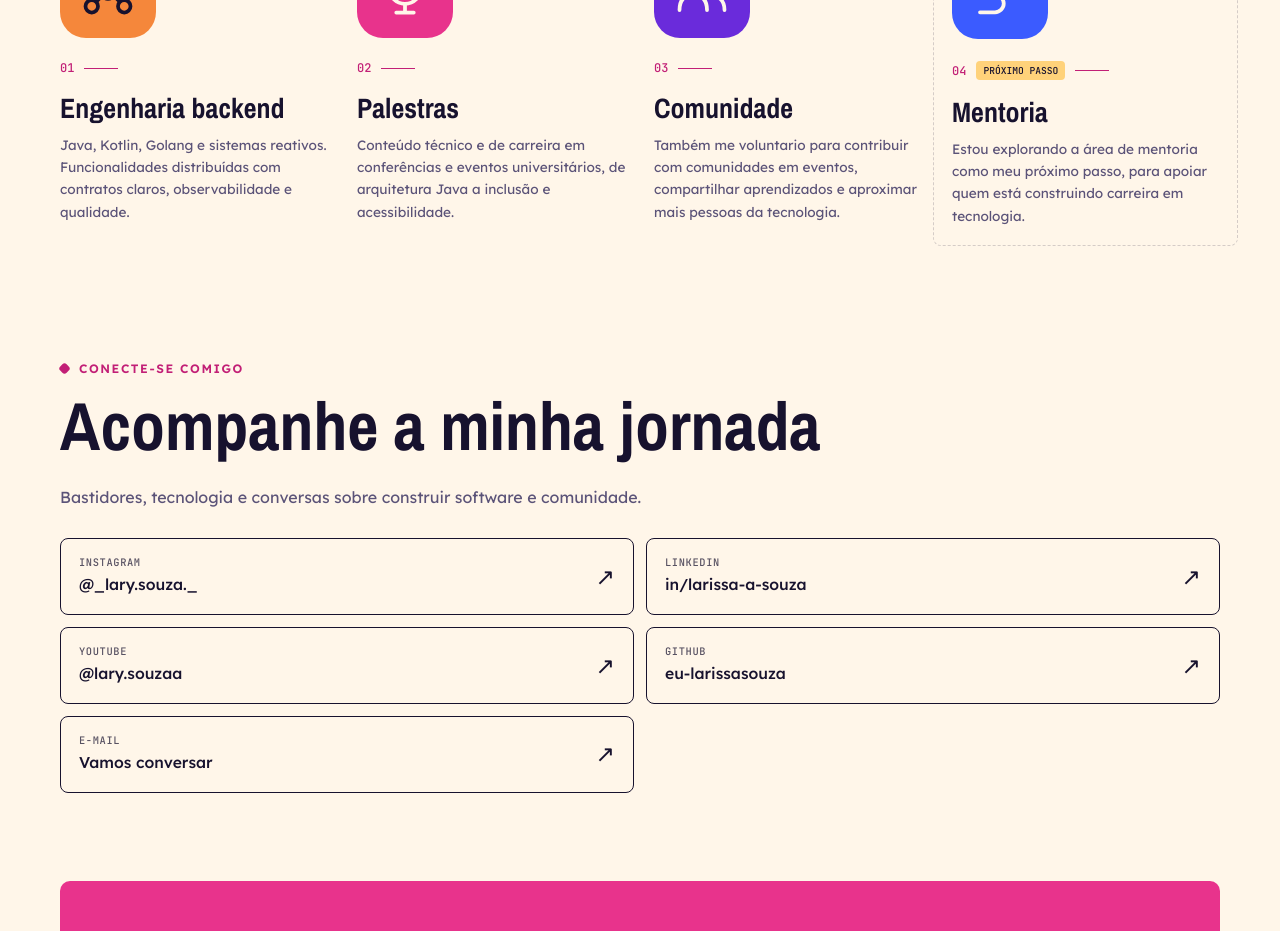
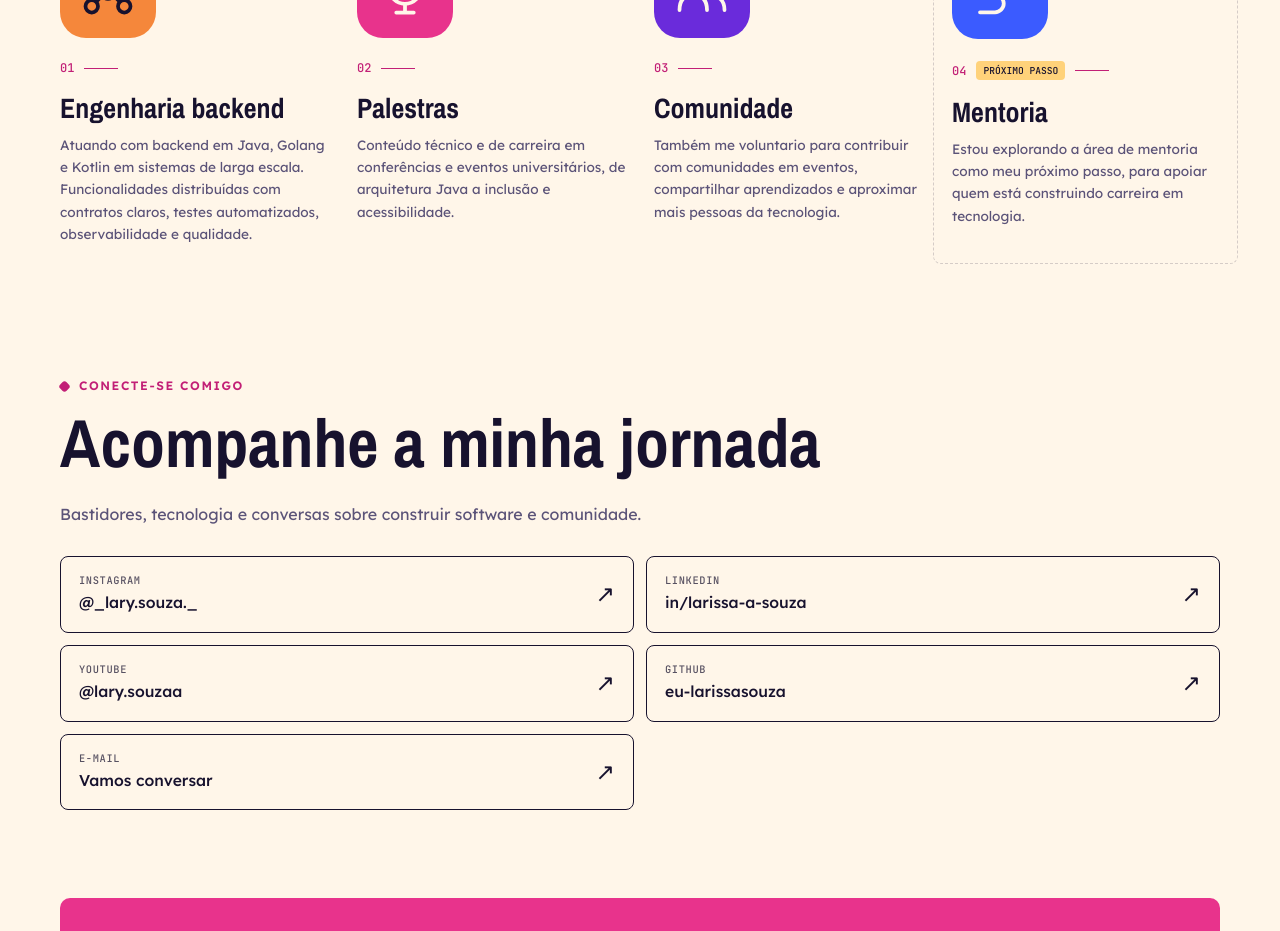
Before and after one commit to eu-larissasouza/portfolio-pessoal, a Next.js app: page / in a window 1280 px wide. Shown: the part 3760-4691 px from the top of the page. Built offline with nearby package versions, Linux system fonts and the light colour scheme.

Commit message:
feat: adiciona arquivos de configuração do projeto e imagens para seções do portfólio

```diff
--- a/src/app/components/CommunitySection.jsx
+++ b/src/app/components/CommunitySection.jsx
@@ -59,7 +59,7 @@ const moments = [
     description:
       'Participei do painel “Além da Sala de Aula: Como a Comunidade Tech Transforma a Jornada Universitária”, no Community Lounge do TDC São Paulo 2025.',
     topics: ['Comunidade tech', 'Universidade', 'Carreira'],
-    image: '/images/lary/TDC2025-Painel.jfif',
+    image: '/images/lary/TDC2025-Painel.jpg',
     alt: 'Lary Souza participando do painel no TDC São Paulo 2025',
     links: [
       {
@@ -142,7 +142,7 @@ const moments = [
     description:
       'No Palco Dev, apresentei palestrantes ao público, registrei fotos e vídeos e ajudei a acompanhar as transmissões ao vivo no canal da comunidade.',
     topics: ['Voluntariado', 'GDG São Paulo', 'Palco Dev'],
-    image: '/images/lary/PalcoDev-CampusParty.jfif',
+    image: '/images/lary/PalcoDev-CampusParty.jpg',
     alt: 'Lary Souza no Palco Dev durante a Campus Party 16',
     links: [
       {
--- a/src/app/components/FocusSection.jsx
+++ b/src/app/components/FocusSection.jsx
@@ -7,7 +7,7 @@ const focusAreas = [
     icon: '/images/lary/microsservicos-noite.svg',
     color: 'orange',
     description:
-      'Java, Kotlin, Golang e sistemas reativos. Funcionalidades distribuídas com contratos claros, observabilidade e qualidade.'
+      'Atuando com backend em Java, Golang e Kotlin em sistemas de larga escala. Funcionalidades distribuídas com contratos claros, testes automatizados, observabilidade e qualidade.'
   },
   {
     number: '02',
```
Also changed, not shown: public/images/lary/PalcoDev-CampusParty.jpg (renamed from public/images/lary/PalcoDev-CampusParty.jfif), public/images/lary/TDC2025-Painel.jpg (renamed from public/images/lary/TDC2025-Painel.jfif).
